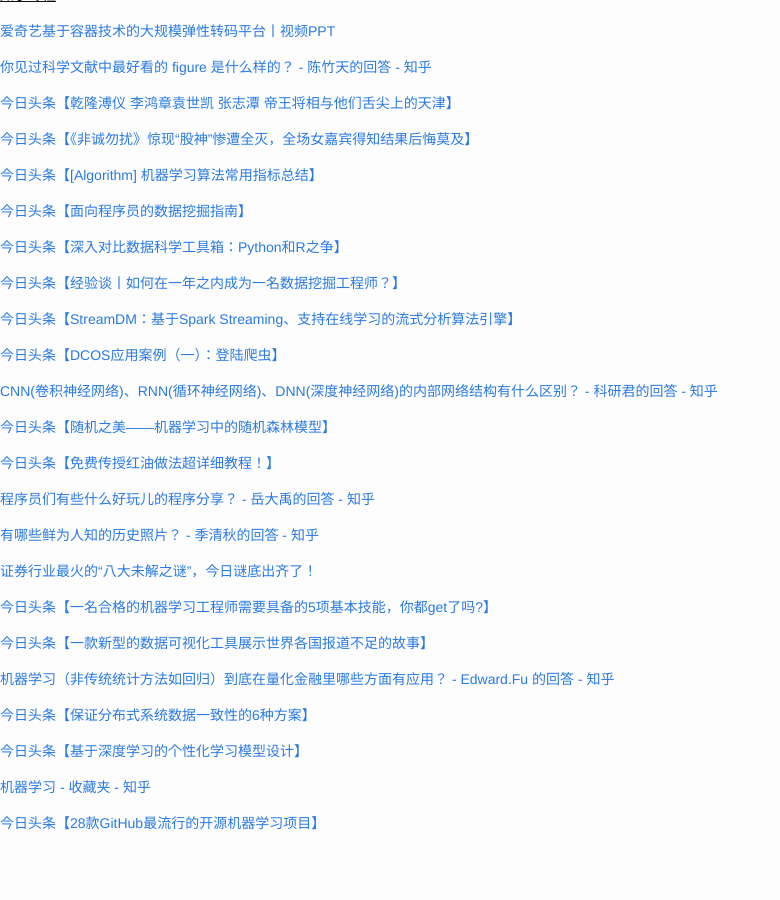
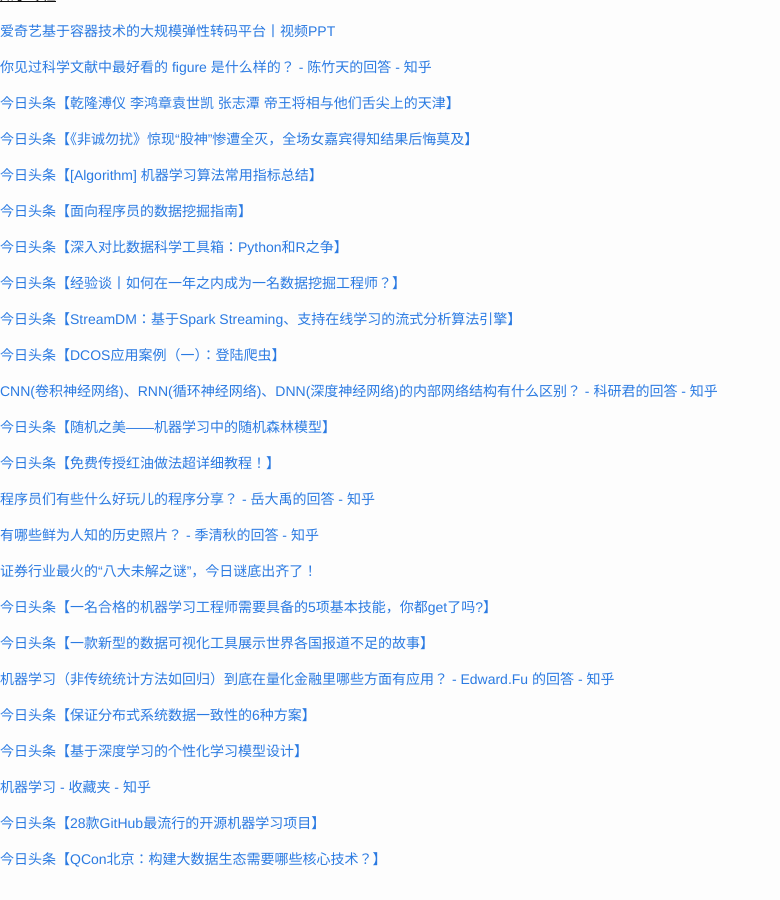
Before and after one commit to cnwarden/cnwarden.github.io, a Jekyll site: the page built from fav/index.md, in a window 1280 px wide and 900 px high, scrolled down 9606 px. Shown: the whole window, without its empty margins (0-780 px from the left). Built offline with Jekyll 4.4.1, drawn with Linux system fonts in a browser that asks for light colours; emoji names are drawn with the system emoji font; before the commit the page ends 10470 px from its top, so only the background shows below that.

Commit message:
auto commit

```diff
--- a/fav/index.md
+++ b/fav/index.md
@@ -578,3 +578,5 @@ title:  fav
 [机器学习 - 收藏夹 - 知乎](http://www.zhihu.com/collection/62539844)
 
 [今日头条【28款GitHub最流行的开源机器学习项目】](http://toutiao.com/group/6275148362224877825/?iid=4098001378&app=news_article&tt_from=android_share&utm_source=email&utm_medium=toutiao_android&utm_campaign=client_share)
+
+[今日头条【QCon北京：构建大数据生态需要哪些核心技术？】](http://toutiao.com/group/6276670777458852097/?iid=4138920489&app=news_article&tt_from=android_share&utm_source=email&utm_medium=toutiao_android&utm_campaign=client_share)
```
